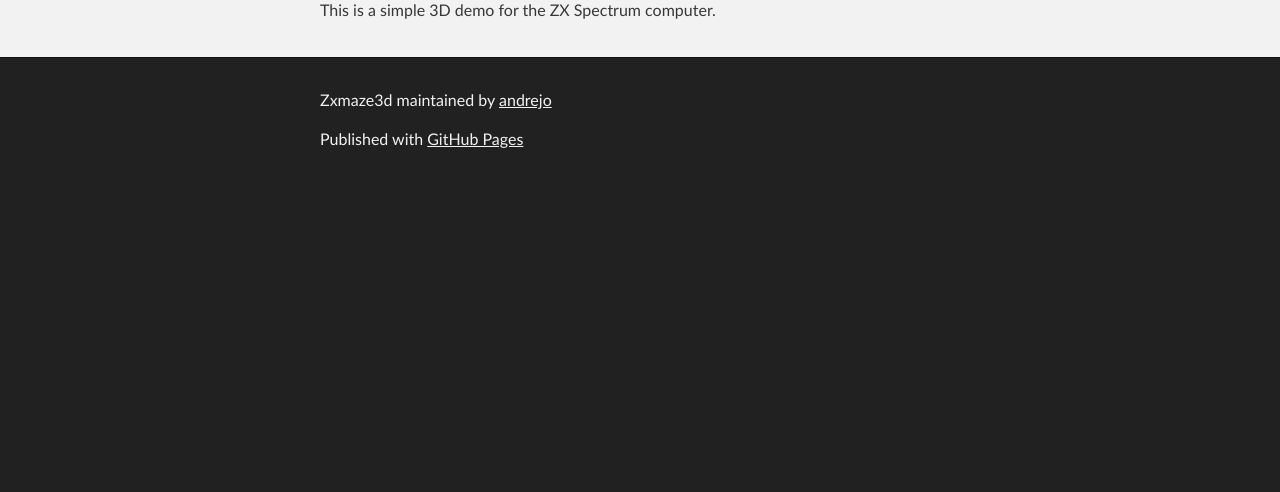
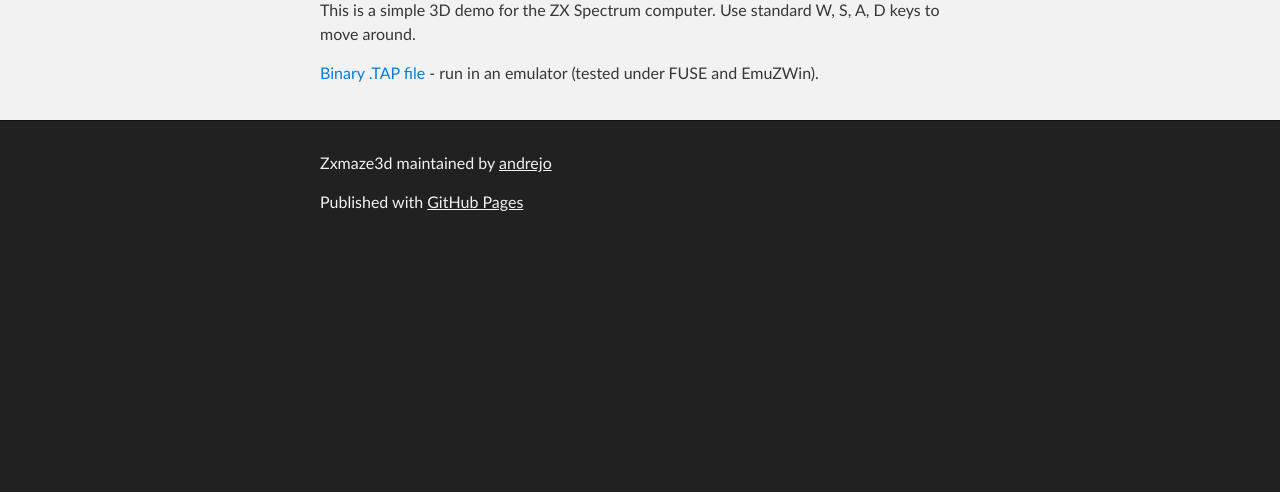
Before and after one commit to aoresnik/zxmaze3d, a plain HTML site: page index.html in a window 1280 px wide. Shown: the part 308-800 px from the top of the page. Drawn offline with Linux system fonts and the light colour scheme.

Commit message:
Added downloadable binary file (tape image).

```diff
--- a/index.html
+++ b/index.html
@@ -34,7 +34,9 @@
         <h3>
 <a name="zxmaze3d" class="anchor" href="#zxmaze3d"><span class="octicon octicon-link"></span></a>zxmaze3d</h3>
 
-<p>This is a simple 3D demo for the ZX Spectrum computer.</p>
+<p>This is a simple 3D demo for the ZX Spectrum computer. Use standard W, S, A, D keys to move around.</p>
+
+<p><a href="files/zxmaze3d.tap">Binary .TAP file</a> - run in an emulator (tested under FUSE and EmuZWin).</p>
       </section>
     </div>
 
```
Also changed, not shown: 1 other file.
